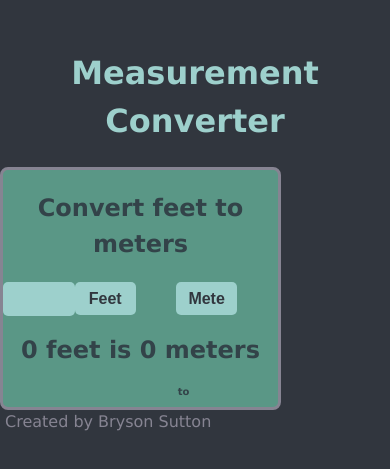
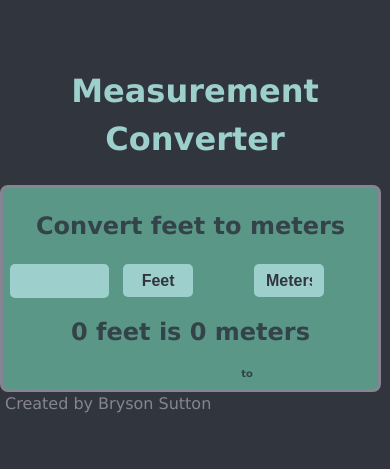
Before and after one commit to BSutton17/Measurement-Converter, a React (Vite) app: page / in a window 390 px wide. Shown: the part 191-660 px from the top of the page. Built offline with nearby package versions, Linux system fonts and the light colour scheme.

Commit message:
Update index.css

```diff
--- a/src/index.css
+++ b/src/index.css
@@ -9,13 +9,13 @@
 
 @media (max-width: 450px){
   #wrapper {
-    width:275px;
+    width:375px;
     height: 100%;
   }
   #place{
     font-size: 10px;
     position: relative;
-    top: 50%;
+    top: 150%;
     left: 63.5%;
     z-index: 0;
     max-width: fit-content
```
